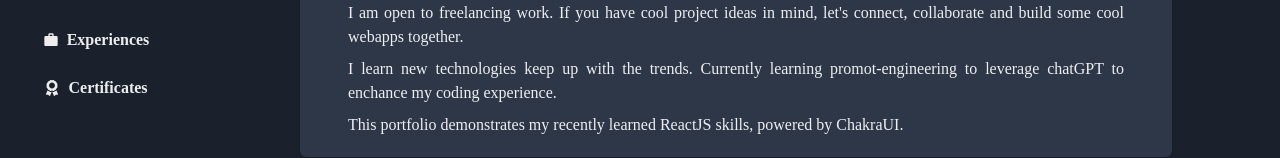
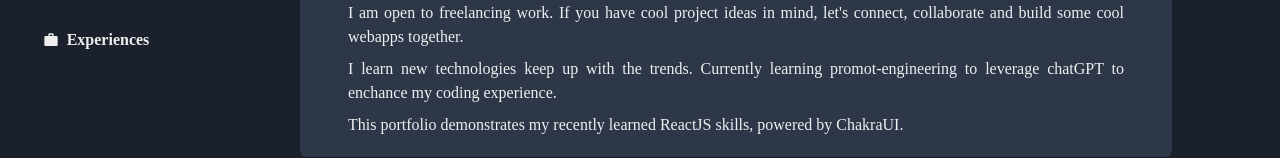
Before and after one commit to bhavik-knight/portfolio-chakra, a React (Vite) app in the folder react/frontend/: page / in a window 1280 px wide. Shown: the part 240-398 px from the top of the page. Built offline with nearby package versions, Linux system fonts and the light colour scheme.

Commit message:
certificates button is removed from sidebar

```diff
--- a/react/frontend/src/App.jsx
+++ b/react/frontend/src/App.jsx
@@ -48,10 +48,10 @@ function App() {
             "page": <Experiences />,
         },
 
-        "certificates": {
-            "icon": ResponsiveIcons.certificates,
-            "page": <Certificates />
-        }
+        // "certificates": {
+        //     "icon": ResponsiveIcons.certificates,
+        //     "page": <Certificates />
+        // }
     }
 
     // to load a particular page on button click
```
